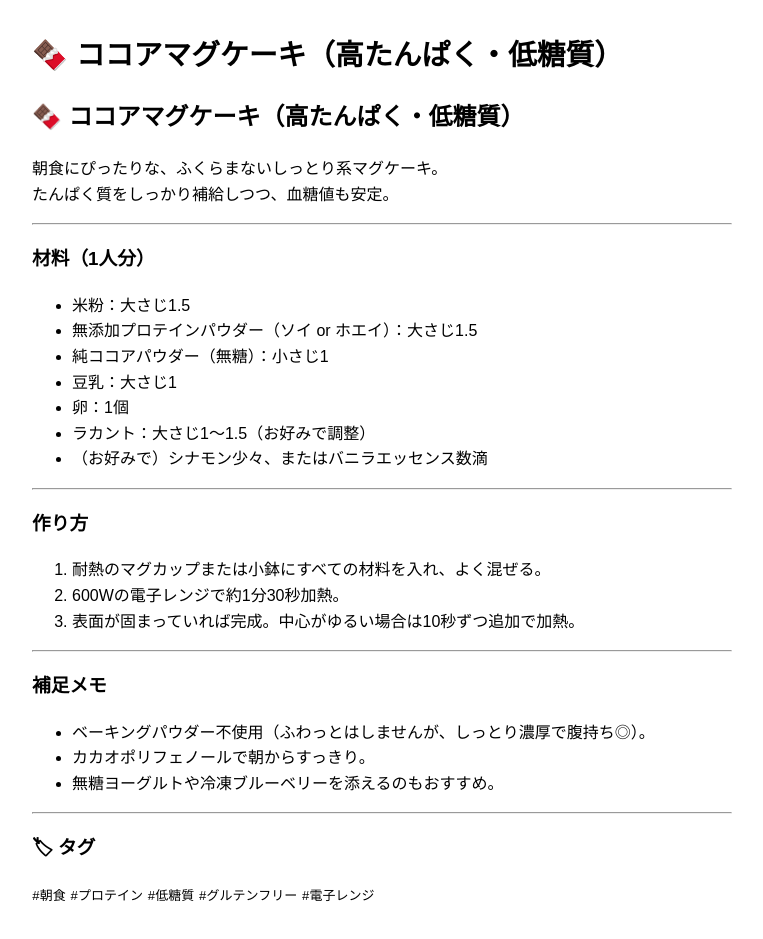
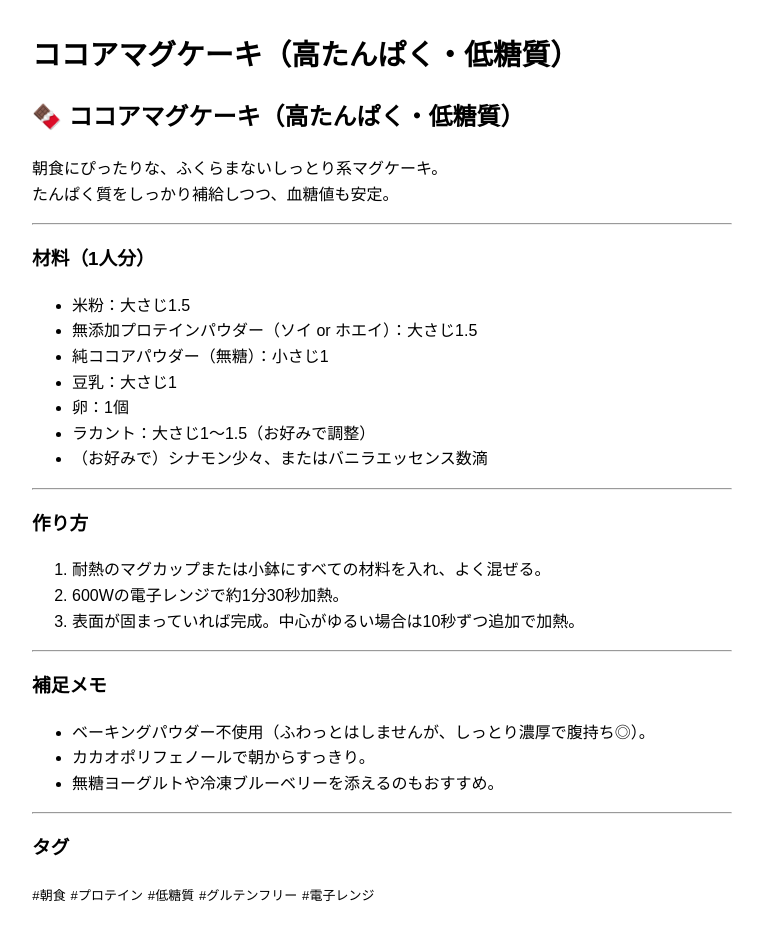
Before and after one commit to hitomisty/healthyrecipes, a Jekyll site: the page built from cocoa-mugcake.md, in a window 1280 px wide. Shown: the whole page, without its empty margins (258-1021 px from the left). Built offline with Jekyll 4.4.1, drawn with Linux system fonts in a browser that asks for light colours; our own code applies the rules of GitHub Pages for plain Markdown files.

```diff
--- a/cocoa-mugcake.md
+++ b/cocoa-mugcake.md
@@ -34,5 +38,5 @@
 
 ---
 
-### 🏷 タグ
+### タグ
 `#朝食` `#プロテイン` `#低糖質` `#グルテンフリー` `#電子レンジ`
```
Also changed, not shown: other parts of cocoa-mugcake.md (+4 -0 lines).
